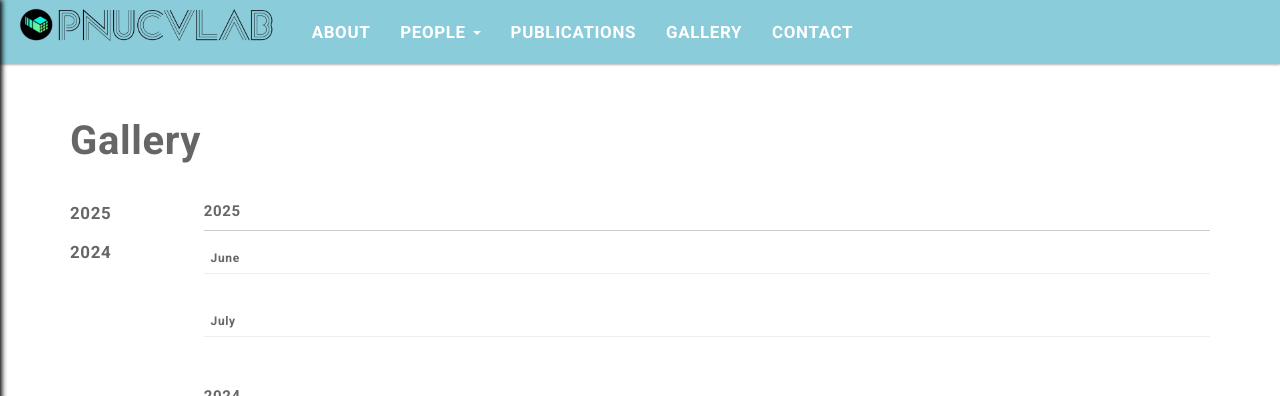
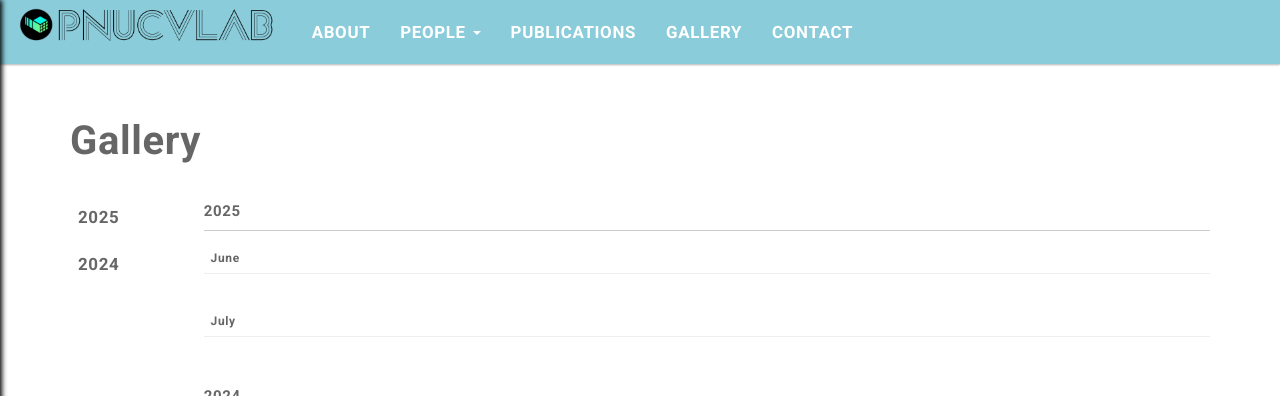
Before and after one commit to pnucvlab/pnucvlab.github.io, a Jekyll site: the page built from pages/gallery.html, in a window 1280 px wide. Shown: the top 396 px of the page. Built offline with Jekyll 4.4.1, drawn with Linux system fonts in a browser that asks for light colours.

Commit message:
edit gallery page

```diff
--- a/assets/css/main.css
+++ b/assets/css/main.css
@@ -455,9 +455,16 @@
 	margin-bottom: 0.5em;
 }
 .year-nav a {
+	display: block;
+	padding: 4px 8px;
 	text-decoration: none;
 	color: inherit;
 	font-weight: bold;
+	transition: background-color 0.3s, color 0.3s;
+}
+.year-nav a:hover {
+	background-color: #ddd;
+	color: #fff;
 }
 
 /* content */
@@ -467,7 +474,7 @@
 
 /* year styling */
 .year-title {
-	font-size: 15px;
+	font-size: 60px; /* enlarged 4× */
 	margin: 0;
 }
 .year-divider {
```
Lines whose indentation alone changed are shown as unchanged.
